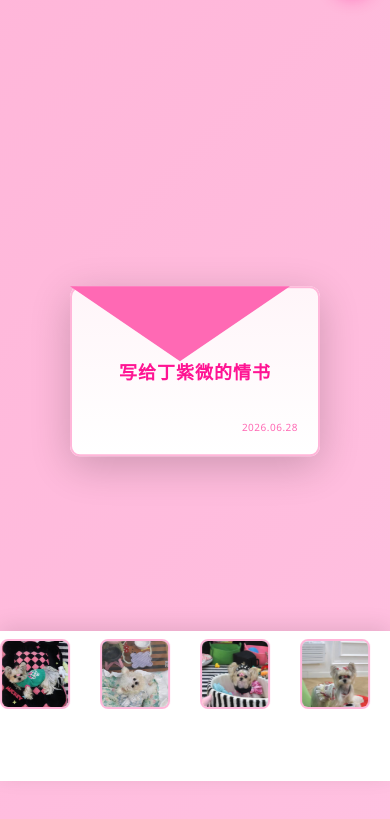
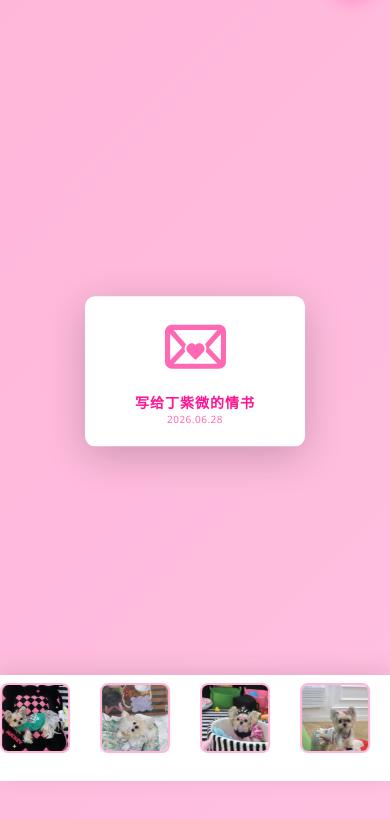
Before and after one commit to jamesanse/ilovedingziwei, a plain HTML site: page index.html in a window 390 px wide. Shown: the part 63-882 px from the top of the page. Drawn offline with nearby package versions, Linux system fonts and the light colour scheme.

Commit message:
style fixes

```diff
--- a/index.html
+++ b/index.html
@@ -10,7 +10,7 @@
 </head>
 <body>
     <!-- Background Music -->
-    <audio id="bgMusic" loop autoplay muted>
+    <audio id="bgMusic" loop>
         <source src="music.mp3" type="audio/mpeg">
         Your browser does not support the audio element.
     </audio>
@@ -23,12 +23,24 @@
 
     <div class="container">
         <div class="envelope" id="envelope">
-            <div class="envelope-inner">
-                <div class="envelope-flap"></div>
-                <div class="envelope-body">
-                    <p class="envelope-text">写给丁紫微的情书</p>
-                    <p class="envelope-date">2026.06.28</p>
-                </div>
+            <svg class="envelope-svg" fill="#ff69b4" viewBox="0 0 45.805 45.805" xmlns="http://www.w3.org/2000/svg">
+                <g>
+                    <g>
+                        <path d="M22.903,21.465c-1.57-1.558-4.105-1.554-5.671,0.012c-1.568,1.568-1.568,4.112,0,5.682c0.076,0.077,3.8,3.782,5.171,5.146
+                            c0.276,0.274,0.724,0.274,1,0c1.371-1.364,5.095-5.069,5.171-5.146c1.568-1.569,1.568-4.113,0-5.682
+                            C27.009,19.913,24.475,19.908,22.903,21.465z"/>
+                        <path d="M42.113,6.583c-0.454-0.13-0.93-0.196-1.405-0.197L5.114,6.355c-0.475,0-0.96,0.082-1.414,0.212
+                            C1.522,7.191-0.002,9.218,0,11.485l0.025,22.866c0.001,1.363,0.532,2.645,1.497,3.607c0.964,0.961,2.245,1.49,3.608,1.489
+                            l35.54,0.001c1.362,0.001,2.645-0.527,3.607-1.488c0.966-0.963,1.498-2.244,1.5-3.605l0.027-22.863
+                            C45.809,9.226,44.291,7.207,42.113,6.583z M3.841,32.902L3.816,13.035l9.1,10.416L3.841,32.902z M6.522,35.676l8.668-9.051
+                            c-0.851-1.807-0.646-3.99,0.615-5.615c-4.335-4.954-9.39-10.756-9.39-10.756h32.969c0,0-5.071,5.776-9.403,10.73
+                            c1.279,1.629,1.49,3.827,0.633,5.645l8.688,9.047H6.522z M41.959,32.902l-9.074-9.451l9.1-10.416L41.959,32.902z"/>
+                    </g>
+                </g>
+            </svg>
+            <div class="envelope-content">
+                <p class="envelope-text">写给丁紫微的情书</p>
+                <p class="envelope-date">2026.06.28</p>
             </div>
         </div>
     </div>
--- a/script.js
+++ b/script.js
@@ -5,6 +5,9 @@ const closeBtn = document.getElementById('closeBtn');
 const bgMusic = document.getElementById('bgMusic');
 const musicBtn = document.getElementById('musicBtn');
 const cameraRoll = document.getElementById('cameraRoll');
+
+// Set initial volume
+bgMusic.volume = 0.5;
 
 // Music control - play on button click
 function toggleMusic() {
@@ -20,7 +23,14 @@ function toggleMusic() {
 }
 
 // Music button click
-musicBtn.addEventListener('click', toggleMusic);
+if (musicBtn) {
+    musicBtn.addEventListener('click', function(e) {
+        e.stopPropagation();
+        toggleMusic();
+    });
+} else {
+    console.error('Music button not found');
+}
 
 // Update button when music ends
 bgMusic.addEventListener('ended', function() {
--- a/style.css
+++ b/style.css
@@ -50,6 +50,13 @@ body {
     position: relative;
     transition: all 0.3s ease;
     animation: float 3s ease-in-out infinite;
+    display: flex;
+    flex-direction: column;
+    justify-content: center;
+    align-items: center;
+    gap: 15px;
+    padding: 20px;
+    box-sizing: border-box;
 }
 
 .envelope:hover {
@@ -66,52 +73,30 @@ body {
     }
 }
 
-.envelope-inner {
-    width: 100%;
-    height: 100%;
-    position: relative;
+.envelope-svg {
+    width: 130px;
+    height: 130px;
+    transition: all 0.3s ease;
 }
 
-.envelope-flap {
-    width: 0;
-    height: 0;
-    border-left: 150px solid transparent;
-    border-right: 150px solid transparent;
-    border-top: 100px solid #ff69b4;
-    position: absolute;
-    top: 0;
-    left: 0;
-    right: 0;
-    transition: all 0.3s ease;
-    z-index: 10;
-    pointer-events: none;
+.envelope:hover .envelope-svg {
+    fill: #ff1493;
 }
 
-.envelope:hover .envelope-flap {
-    border-top-color: #ff1493;
-}
-
-.envelope-body {
-    width: 100%;
-    height: 100%;
-    background: linear-gradient(to bottom, #fff5f9 0%, white 100%);
-    border: 2px solid #ffb6d9;
-    border-radius: 10px;
+.envelope-content {
     display: flex;
     flex-direction: column;
-    justify-content: space-between;
     align-items: center;
-    padding: 60px 20px 20px 20px;
+    justify-content: center;
     text-align: center;
-    position: relative;
+    width: 100%;
 }
 
 .envelope-text {
-    font-size: 24px;
+    font-size: 18px;
     font-weight: bold;
     color: #ff1493;
     letter-spacing: 1px;
-    transform: translateY(10px);
     margin: 0;
 }
 
@@ -120,8 +105,6 @@ body {
     color: #ff69b4;
     margin: 0;
     letter-spacing: 0.5px;
-    align-self: flex-end;
-    margin-top: auto;
 }
 
 /* Modal Styles */
@@ -216,14 +199,13 @@ body {
         height: 170px;
     }
 
-    .envelope-flap {
-        border-left: 125px solid transparent;
-        border-right: 125px solid transparent;
-        border-top: 85px solid #ff69b4;
+    .envelope-svg {
+        width: 110px;
+        height: 110px;
     }
 
     .envelope-text {
-        font-size: 20px;
+        font-size: 16px;
     }
 
     .envelope-date {
@@ -252,19 +234,18 @@ body {
         max-width: 85%;
     }
 
-    .camera-roll {
+    .envelope {
         width: 220px;
         height: 150px;
     }
 
-    .envelope-flap {
-        border-left: 110px solid transparent;
-        border-right: 110px solid transparent;
-        border-top: 75px solid #ff69b4;
+    .envelope-svg {
+        width: 95px;
+        height: 95px;
     }
 
     .envelope-text {
-        font-size: 18px;
+        font-size: 14px;
     }
 
     .envelope-date {
```
